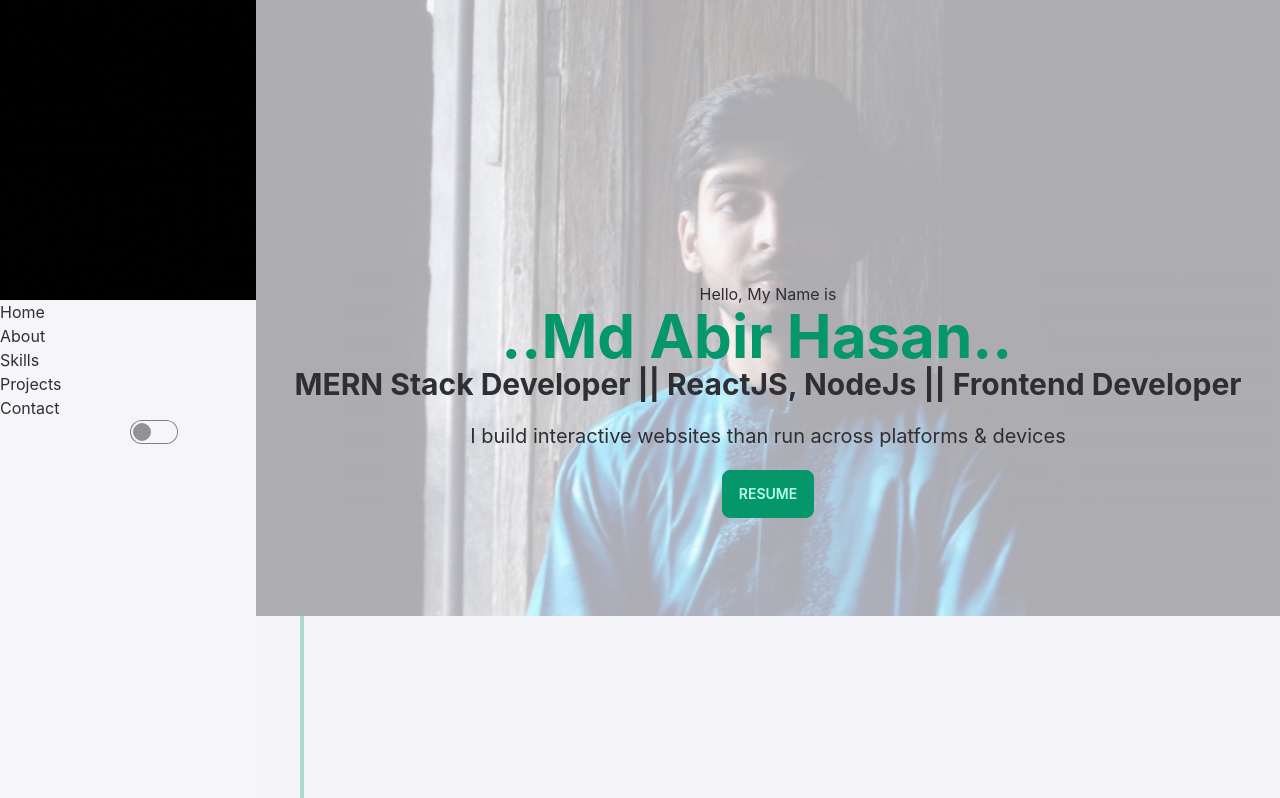
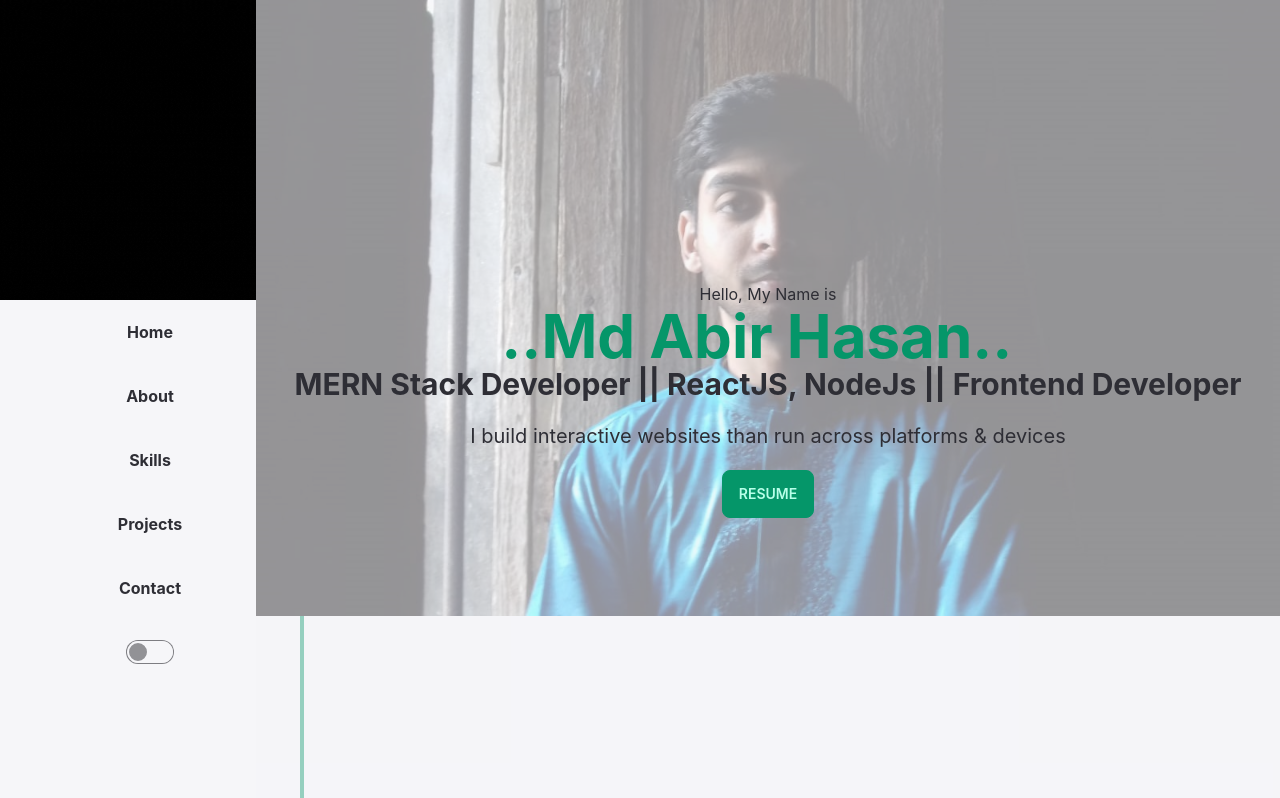
Before and after one commit to StrikerAbir/Abir-Porfolio, a React (Create React App) app: page / in a window 1280 px wide. Shown: the top 798 px of the page. Built offline with nearby package versions, Linux system fonts and the light colour scheme.

Commit message:
side bar edited

```diff
--- a/src/Pages/About/About.js
+++ b/src/Pages/About/About.js
@@ -2,8 +2,8 @@ import React from "react";
 import mypic from "../../assets/images/my pic.jpeg";
 const About = () => {
   return (
-    <div className="flex">
-      <div className="w-2/5">
+    <div className="flex h-screen" id="About">
+      <div className="w-2/5 flex justify-center items-center">
         <div className="avatar mx-4">
           <div className="rounded-full">
             <img className="w-full rounded-full" src={mypic} alt="" />
@@ -36,7 +36,6 @@ const About = () => {
             best at it since I have experienced this issue many times and
             battled it back.
           </p>
-
         </div>
       </div>
     </div>
--- a/src/Shared/SideNav/SideNav.js
+++ b/src/Shared/SideNav/SideNav.js
@@ -1,27 +1,27 @@
-import React from 'react';
-import tMark from '../../assets/images/Tmark.gif'
+import React from "react";
+import tMark from "../../assets/images/Tmark.gif";
 const SideNav = ({ dark, setDark }) => {
   return (
-        <div className='bg-base-100 h-screen' >
-            <img className='w-[300px]' src={tMark} alt="" />
+    <div className="bg-base-100 h-screen">
+      <img className="w-[300px]" src={tMark} alt="" />
       <ul>
-                <li>
-                    <a href='#home'>Home</a>
+        <li className="p-5 text-center font-bold hover:text-secondary">
+          <a href="#home">Home</a>
         </li>
-                <li>
-                    About
+        <li className="p-5 text-center font-bold hover:text-secondary">
+          <a href="#About">About</a>
         </li>
-                <li>
-                    Skills
+        <li className="p-5 text-center font-bold hover:text-secondary">
+          <a href="#Skills">Skills</a>
         </li>
-                <li>
-                    Projects
+        <li className="p-5 text-center font-bold hover:text-secondary">
+          <a href="#Projects">Projects</a>
         </li>
-                <li>
-                    Contact
+        <li className="p-5 text-center font-bold hover:text-secondary">
+          <a href="#Contact">Contact</a>
         </li>
       </ul>
-        <div className="flex justify-center items-center lg:ml-2">
+      <div className="p-5 flex justify-center items-center">
         <input
           onClick={() => setDark(!dark)}
           type="checkbox"
--- a/src/layout/Main.js
+++ b/src/layout/Main.js
@@ -22,7 +22,7 @@ const Main = () => {
             <div className="fixed">
               <img className="w-full" src={bg} alt="" />
             </div>
-            <div className="absolute top-0 bg-base-100 bg-opacity-70 w-full">
+            <div className="absolute top-0 bg-base-100 bg-opacity-60 w-full">
               <Home></Home>
               <About></About>
             </div>
```
Lines whose indentation alone changed are shown as unchanged.
